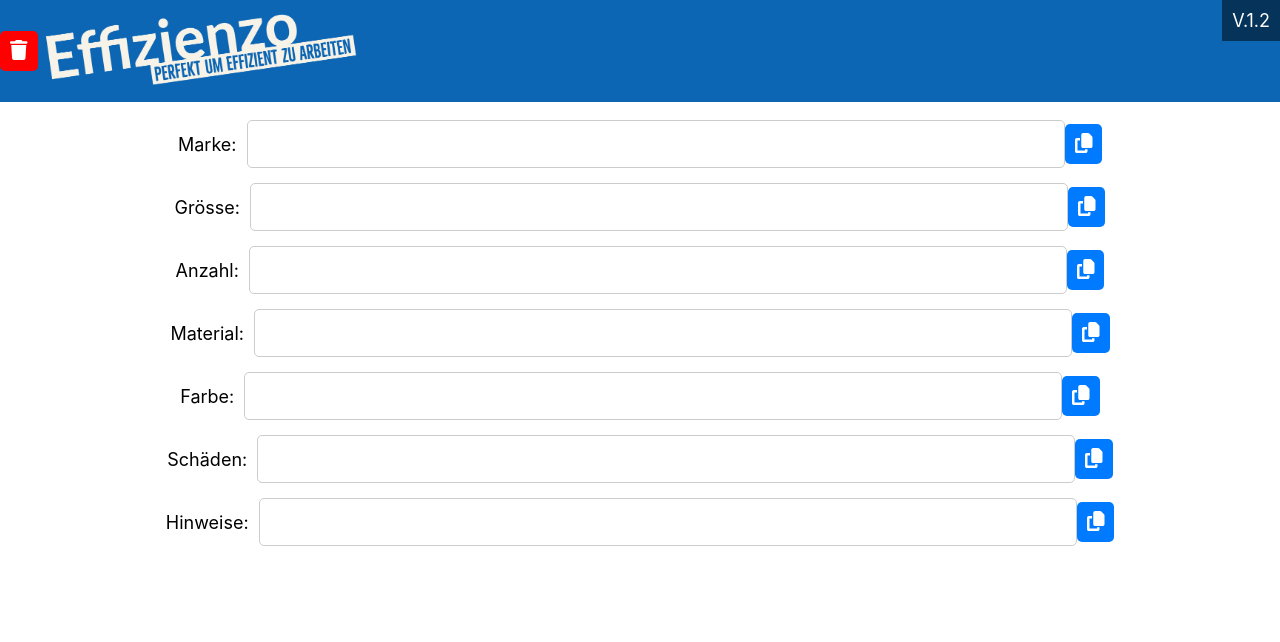
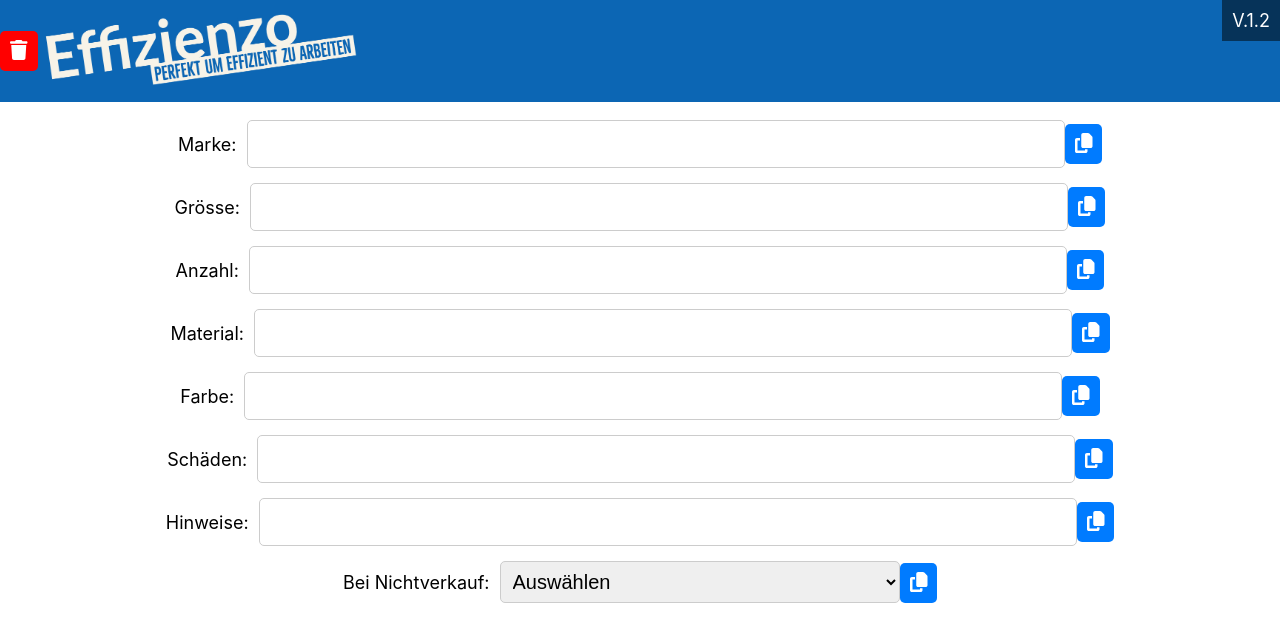
Before and after one commit to tibl2004/Effizienzo, a React (Create React App) app: page / in a window 1280 px wide. Shown: the top 642 px of the page. Built offline with nearby package versions, Linux system fonts and the light colour scheme.

Commit message:
bei nichtverkauf geadded

```diff
--- a/src/App.js
+++ b/src/App.js
@@ -14,14 +14,16 @@ function App() {
     Farbe: '',
     Schäden: '',
     Hinweise: '',
+    'Bei Nichtverkauf': '',
   });
 
+  const [selectedOption, setSelectedOption] = useState('');
   const [copiedLabel, setCopiedLabel] = useState(null);
 
   const handleInputChange = (label, value) => {
-    setData(prevData => ({
+    setData((prevData) => ({
       ...prevData,
-      [label]: value
+      [label]: value,
     }));
   };
 
@@ -43,6 +45,24 @@ function App() {
     }
   };
 
+  const handleCopyBeiNichtverkauf = () => {
+    const text = `${selectedOption}`;
+
+    try {
+      const textArea = document.createElement('textarea');
+      textArea.value = text;
+      document.body.appendChild(textArea);
+      textArea.select();
+      document.execCommand('copy');
+      document.body.removeChild(textArea);
+
+      setCopiedLabel('Bei Nichtverkauf');
+      setTimeout(() => setCopiedLabel(null), 1000);
+    } catch (error) {
+      console.error('Kopieren fehlgeschlagen:', error);
+    }
+  };
+
   const handleClearAll = () => {
     setData({
       Marke: '',
@@ -52,6 +72,7 @@ function App() {
       Farbe: '',
       Schäden: '',
       Hinweise: '',
+      'Bei Nichtverkauf': '',
     });
   };
 
@@ -77,17 +98,47 @@ function App() {
         </div>
       </div>
 
-
-
-
       <div className="input-container">
         {Object.entries(data).map(([label, value]) => (
           <div key={label} className="input-field">
             <label style={{ fontSize: '18px', marginRight: '10px' }}>{label}:</label>
+            {label === 'Bei Nichtverkauf' ? (
+              <div>
+                <select
+                  value={selectedOption}
+                  onChange={(e) => setSelectedOption(e.target.value)}
+                  style={{
+                    width: '400px',
+                    fontSize: '20px',
+                    padding: '8px',
+                    border: '1px solid #ccc',
+                    borderRadius: '5px',
+                    outline: 'none',
+                  }}
+                >
+                  <option value="">Auswählen</option>
+                  <option value="Spenden">Spenden</option>
+                  <option value="Rücknahme">Rücknahme</option>
+                </select>
+                <button
+                  onClick={handleCopyBeiNichtverkauf}
+                  style={{
+                    backgroundColor: copiedLabel === 'Bei Nichtverkauf' ? 'limegreen' : '',
+                  }}
+                >
+                  {copiedLabel === 'Bei Nichtverkauf' ? (
+                    <FontAwesomeIcon icon={faCheck} />
+                  ) : (
+                    <FontAwesomeIcon icon={faCopy} />
+                  )}
+                </button>
+              </div>
+            ) : (
+              <>
                 <input
                   type="text"
                   value={value}
-              onChange={e => handleInputChange(label, e.target.value)}
+                  onChange={(e) => handleInputChange(label, e.target.value)}
                 />
                 <button
                   onClick={() => handleCopy(label)}
@@ -97,6 +148,8 @@ function App() {
                 >
                   {copiedLabel === label ? <FontAwesomeIcon icon={faCheck} /> : <FontAwesomeIcon icon={faCopy} />}
                 </button>
+              </>
+            )}
           </div>
         ))}
       </div>
```
Lines whose indentation alone changed are shown as unchanged.
